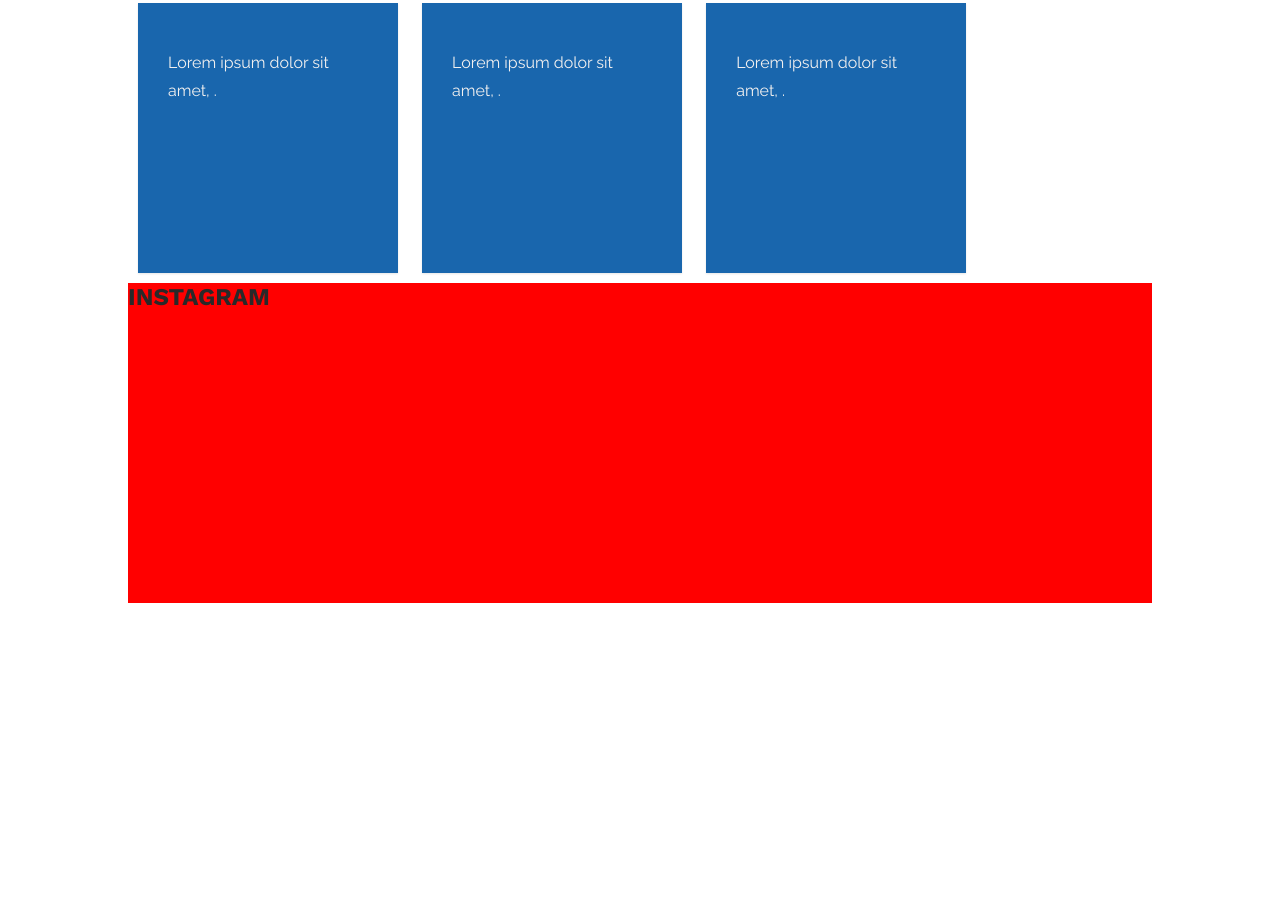
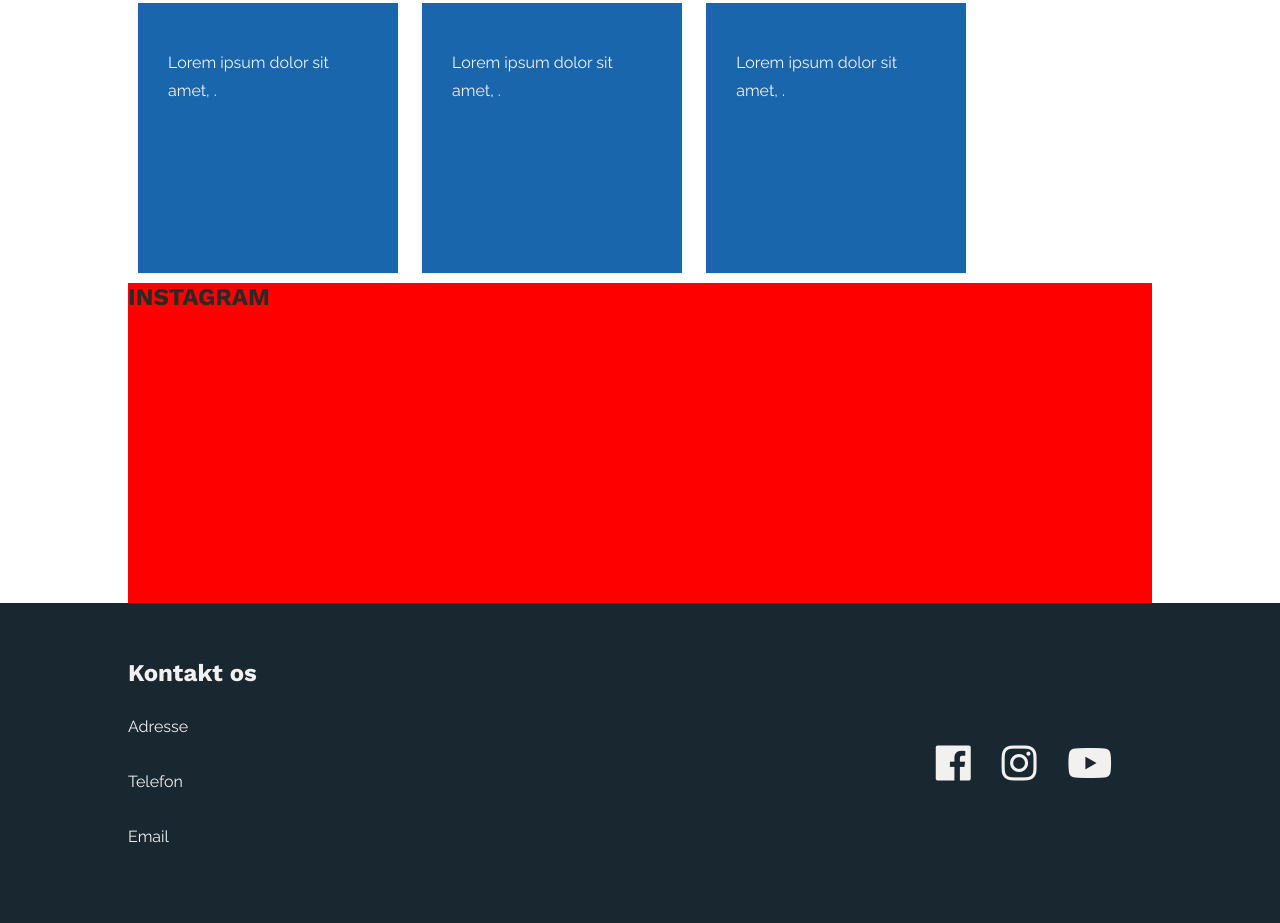
Before and after one commit to Frdez/ESPORT-Website, a plain HTML site: page assets/other_pages/sportspark.html in a window 1280 px wide. Shown: the part 1217-2140 px from the top of the page. Before the commit the page ends 1820 px from the top, so only its background shows below. Drawn offline with nearby package versions, Linux system fonts and the light colour scheme.

Commit message:
Sportspark footer

```diff
--- a/assets/other_pages/sportspark.html
+++ b/assets/other_pages/sportspark.html
@@ -94,7 +94,25 @@
 
             </section>
 
+
         </div>
+
+        <footer>
+          <div class="footer-text-wrapper">
+            <h2>Kontakt os</h2>
+            <p>Adresse <br>
+              <br>
+               Telefon <br>
+               <br>
+               Email   <br>
+            </p>
+          </div>
+          <div class="footer-social-wrapper">
+            <a href="index.html" class="fab fa-facebook"></a>
+            <a href="https://www.instagram.com/omnesesport/" class="fab fa-instagram"></a>
+            <a href="#" class="fab fa-youtube"></a>
+          </div>
+        </footer>
 
     </body>
 </html>
```
